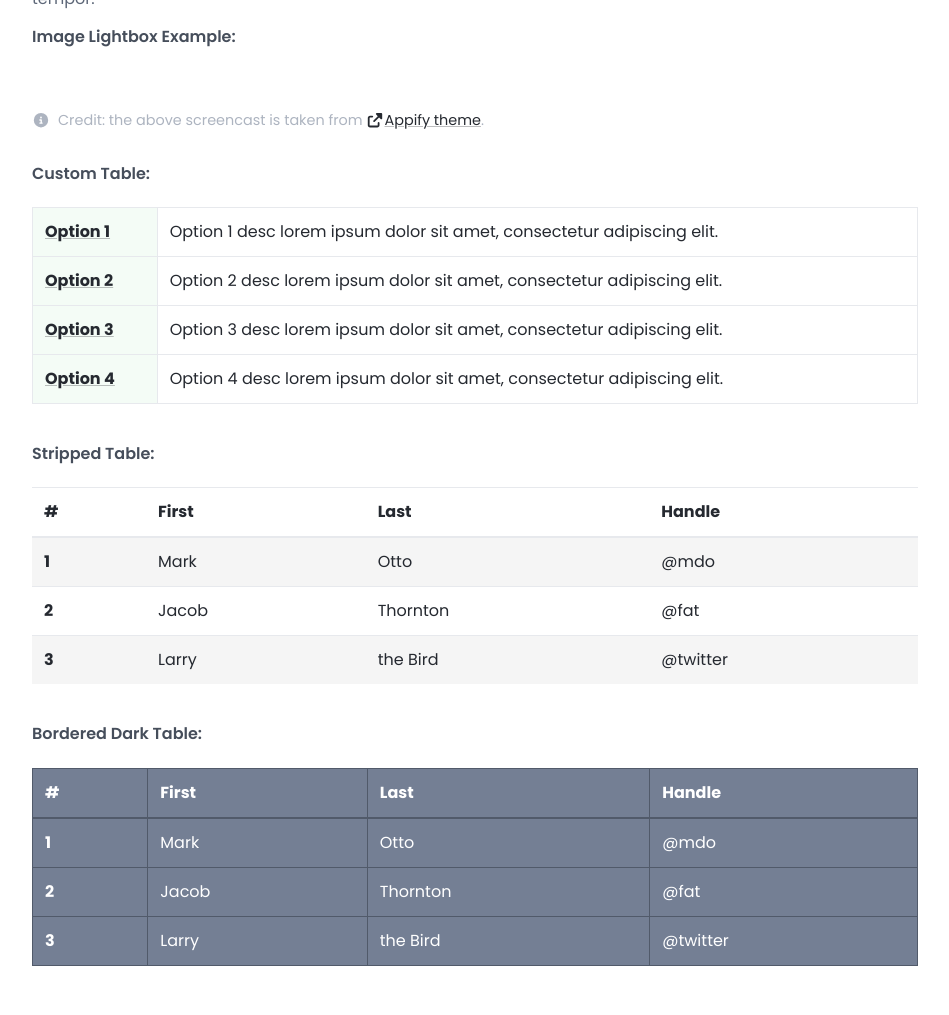
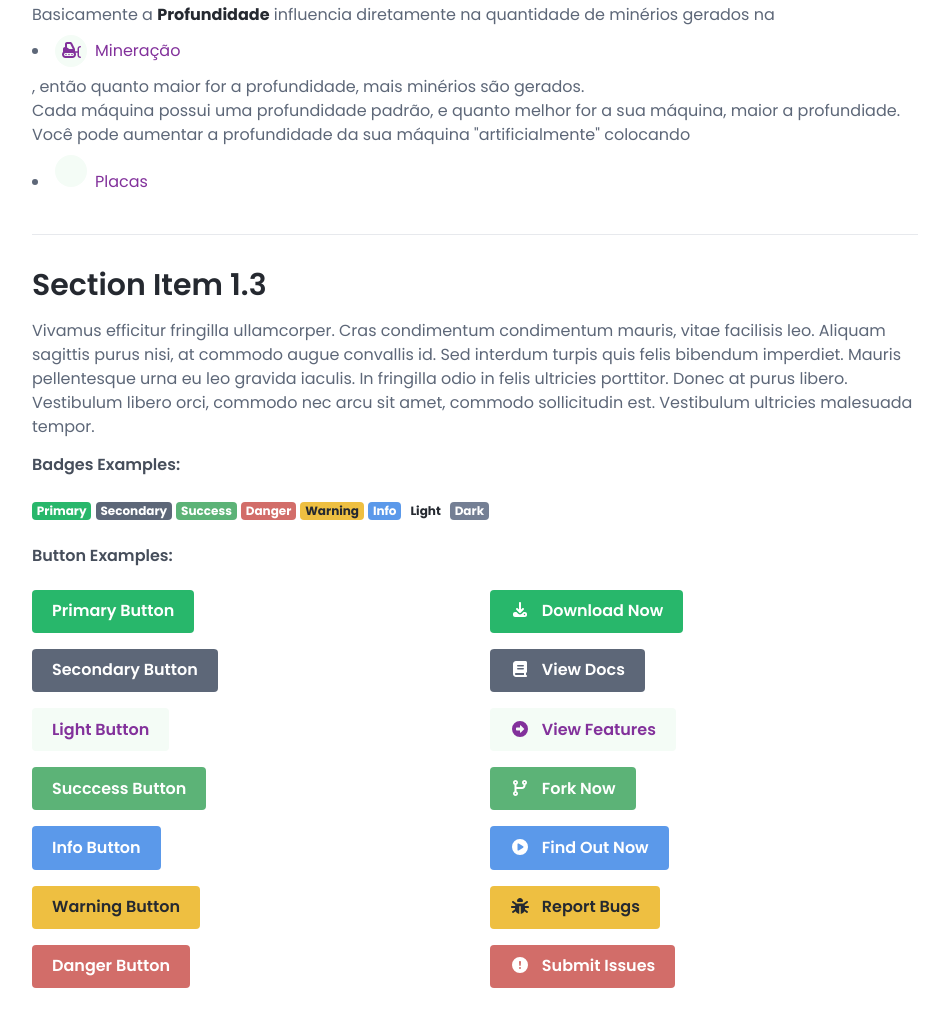
Before and after one commit to Eman134/nisruksha, a plain HTML site: page pages/mine.html in a window 1280 px wide. Shown: the part 1383-2398 px from the top of the page, without its empty margins (315-1264 px from the left). Drawn offline with nearby package versions, Linux system fonts and the light colour scheme.

Commit message:
Update mine.html

```diff
--- a/pages/mine.html
+++ b/pages/mine.html
@@ -104,107 +104,12 @@
 
 					<section class="docs-section" id="item-1-2">
 						<h2 class="section-heading">Profundidade</h2>
-						<p>Vivamus efficitur fringilla ullamcorper. Cras condimentum condimentum mauris, vitae facilisis leo. Aliquam sagittis purus nisi, at commodo augue convallis id. Sed interdum turpis quis felis bibendum imperdiet. Mauris pellentesque urna eu leo gravida iaculis. In fringilla odio in felis ultricies porttitor. Donec at purus libero. Vestibulum libero orci, commodo nec arcu sit amet, commodo sollicitudin est. Vestibulum ultricies malesuada tempor.</p>
-						<h5>Image Lightbox Example:</h5>
-						<figure class="figure docs-figure py-3">
-						    <a href="assets/images/features/appify-theme-projects-overview-lg.jpg" data-title="Image Lightbox Example" data-toggle="lightbox"><img class="figure-img img-fluid shadow rounded" src="assets/images/features/appify-add-members.gif" alt="" style="width: 600px;"></a>
-						    <figcaption class="figure-caption mt-3"><i class="fas fa-info-circle mr-2"></i>Credit: the above screencast is taken from <a  class="theme-link" href="https://themes.3rdwavemedia.com/bootstrap-templates/product/appify-bootstrap-4-admin-template-for-app-developers/" target="_blank"><i class="fas fa-external-link-alt"></i>Appify theme</a>.</figcaption>
-						</figure>
+						<p>Você pode visualizar a profundidade da sua máquina usando <strong>[prefixo]máquina</strong> (Veja mais em <li><a style="color:#82319b" class="scrollto" href="#item-1-2"><span class="theme-icon-holder mr-2"><i class="fas fa-plug"></i></span>Máquina</a></li>)<br>
+						Basicamente a <strong>Profundidade</strong> influencia diretamente na quantidade de minérios gerados na <li><a style="color:#82319b" class="scrollto" href="#item-1-4"><span class="theme-icon-holder mr-2"><i class="fas fa-snowplow"></i></span>Mineração</a></li>, então quanto maior for a profundidade, mais minérios são gerados.<br>
+						Cada máquina possui uma profundidade padrão, e quanto melhor for a sua máquina, maior a profundiade.<br>
+						Você pode aumentar a profundidade da sua máquina "artificialmente" colocando <li><a style="color:#82319b" class="scrollto" href="#item-1-4"><span class="theme-icon-holder mr-2"></span>Placas</a></li></p>
 
-						<h5>Custom Table:</h5>
-						<div class="table-responsive my-4">
-							<table class="table table-bordered">
-								<tbody>
-								    <tr>
-									    <th class="theme-bg-light"><a class="theme-link" href="#">Option 1</a></th>
-									    <td>Option 1 desc lorem ipsum dolor sit amet, consectetur adipiscing elit. </td>
-									</tr>
-									<tr>
-									      <th class="theme-bg-light"><a class="theme-link" href="#">Option 2</a></th>
-									      <td>Option 2 desc lorem ipsum dolor sit amet, consectetur adipiscing elit. </td>
-									</tr>
-
-									<tr>
-									    <th class="theme-bg-light"><a class="theme-link" href="#">Option 3</a></th>
-									    <td>Option 3 desc lorem ipsum dolor sit amet, consectetur adipiscing elit. </td>
-									</tr>
-
-									<tr>
-									    <th class="theme-bg-light"><a class="theme-link" href="#">Option 4</a></th>
-									    <td>Option 4 desc lorem ipsum dolor sit amet, consectetur adipiscing elit. </td>
-									</tr>
-								</tbody>
-							</table>
-						</div><!--//table-responsive-->
-						<h5>Stripped Table:</h5>
-						<div class="table-responsive my-4">
-							<table class="table table-striped">
-								<thead>
-									<tr>
-										<th scope="col">#</th>
-										<th scope="col">First</th>
-										<th scope="col">Last</th>
-										<th scope="col">Handle</th>
-									</tr>
-								</thead>
-								<tbody>
-									<tr>
-										<th scope="row">1</th>
-										<td>Mark</td>
-										<td>Otto</td>
-										<td>@mdo</td>
-									</tr>
-									<tr>
-										<th scope="row">2</th>
-										<td>Jacob</td>
-										<td>Thornton</td>
-										<td>@fat</td>
-									</tr>
-									<tr>
-										<th scope="row">3</th>
-										<td>Larry</td>
-										<td>the Bird</td>
-										<td>@twitter</td>
-									</tr>
-								</tbody>
-							</table>
-						</div><!--//table-responsive-->
-						<h5>Bordered Dark Table:</h5>
-						<div class="table-responsive my-4">
-							<table class="table table-bordered table-dark">
-								<thead>
-									<tr>
-										<th scope="col">#</th>
-										<th scope="col">First</th>
-										<th scope="col">Last</th>
-										<th scope="col">Handle</th>
-									</tr>
-								</thead>
-								<tbody>
-									<tr>
-										<th scope="row">1</th>
-										<td>Mark</td>
-										<td>Otto</td>
-										<td>@mdo</td>
-									</tr>
-									<tr>
-										<th scope="row">2</th>
-										<td>Jacob</td>
-										<td>Thornton</td>
-										<td>@fat</td>
-									</tr>
-									<tr>
-										<th scope="row">3</th>
-										<td>Larry</td>
-										<td>the Bird</td>
-										<td>@twitter</td>
-									</tr>
-								</tbody>
-							</table>
-						</div><!--//table-responsive-->
-
-
-					</section><!--//section-->
+					</section>
 
 					<section class="docs-section" id="item-1-3">
 						<h2 class="section-heading">Section Item 1.3</h2>
```
